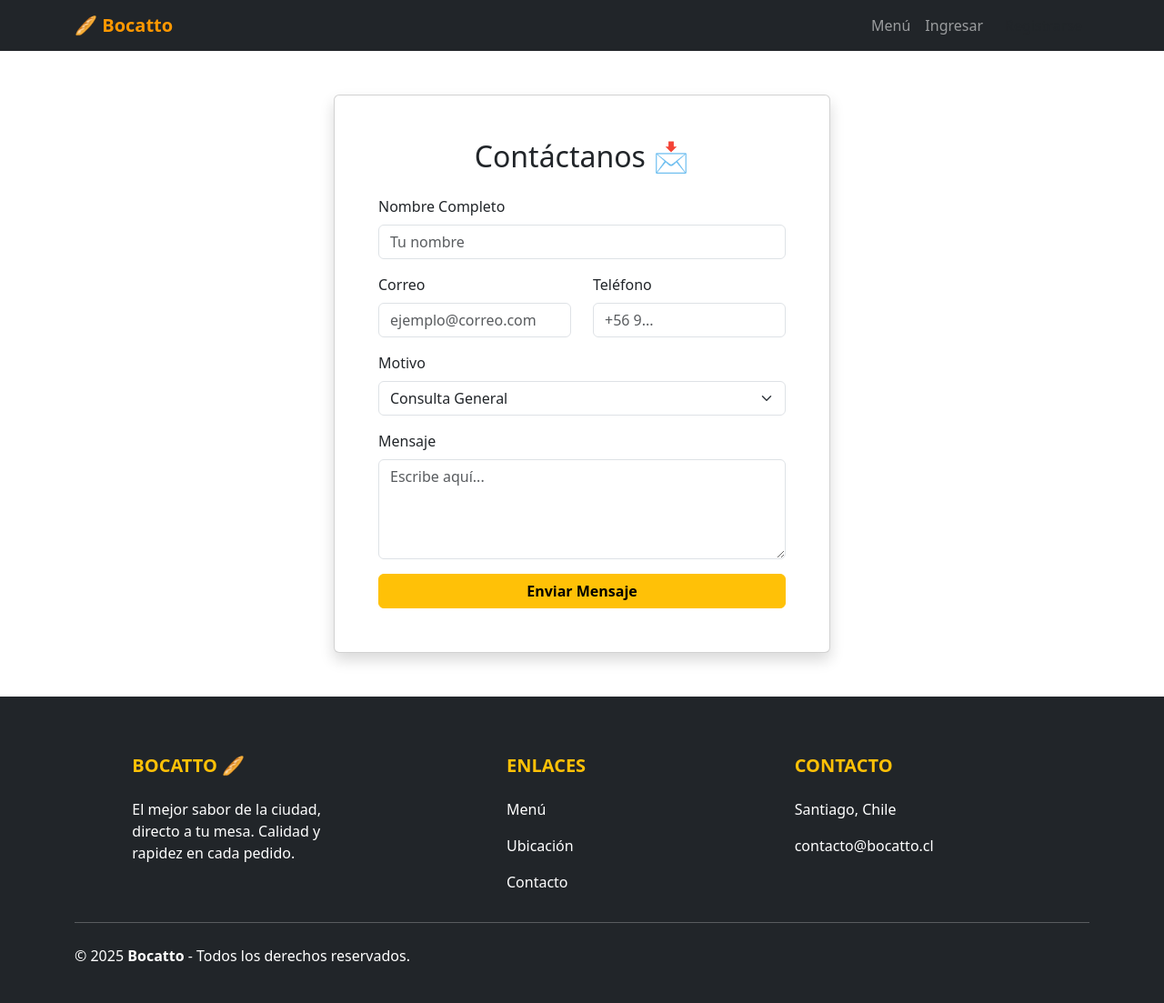
After one commit to MarsRozas/bocatto_web, a Django app: page /contacto/ in a window 1280 px wide. The commit adds this page. Shown: the whole page at 91% size. Run offline with Django 5.2, Linux system fonts and the light colour scheme.

Commit message:
Actualización, se agrego ubicacion y contacto

```diff
--- a/config/urls.py
+++ b/config/urls.py
@@ -18,7 +18,7 @@ from django.contrib import admin
 from django.urls import path, include
 from django.conf import settings
 from django.conf.urls.static import static
-from menu.views import index, agregar_al_carrito, ver_carrito, limpiar_carrito, checkout, registro, mis_pedidos
+from menu.views import index, agregar_al_carrito, ver_carrito, limpiar_carrito, checkout, registro, mis_pedidos, contacto, ubicacion
 
 urlpatterns = [
     path('admin/', admin.site.urls),
@@ -30,6 +30,8 @@ urlpatterns = [
     path('limpiar/', limpiar_carrito, name='limpiar'),
     path('checkout/', checkout, name='checkout'),
     path('mis-pedidos/', mis_pedidos, name='mis_pedidos'),
+    path('contacto/', contacto, name='contacto'),
+    path('ubicacion/', ubicacion, name='ubicacion'),
 ]
 
 # Configuración para servir imágenes en modo desarrollo
--- a/menu/forms.py
+++ b/menu/forms.py
@@ -1,5 +1,5 @@
 from django import forms
-from .models import Pedido
+from .models import Pedido, MensajeContacto
 
 class PedidoForm(forms.ModelForm):
     class Meta:
@@ -11,3 +11,15 @@ class PedidoForm(forms.ModelForm):
             'tipo_entrega': forms.Select(attrs={'class': 'form-select', 'id': 'tipoEntrega'}),
             'direccion': forms.Textarea(attrs={'class': 'form-control', 'rows': 3, 'id': 'inputDireccion'}),
         }
+
+class ContactoForm(forms.ModelForm):
+    class Meta:
+        model = MensajeContacto
+        fields = ['nombre', 'correo', 'telefono', 'motivo', 'mensaje']
+        widgets = {
+            'nombre': forms.TextInput(attrs={'class': 'form-control', 'placeholder': 'Tu nombre'}),
+            'correo': forms.EmailInput(attrs={'class': 'form-control', 'placeholder': 'ejemplo@correo.com'}),
+            'telefono': forms.TextInput(attrs={'class': 'form-control', 'placeholder': '+56 9...'}),
+            'motivo': forms.Select(attrs={'class': 'form-select'}),
+            'mensaje': forms.Textarea(attrs={'class': 'form-control', 'rows': 4, 'placeholder': 'Escribe aquí...'}),
+        }
--- a/menu/models.py
+++ b/menu/models.py
@@ -57,3 +57,22 @@ class ItemPedido(models.Model):
 
     def __str__(self):
         return f"{self.cantidad}x {self.producto.nombre}"
+
+class MensajeContacto(models.Model):
+    MOTIVOS = [
+        ('consulta', 'Consulta General'),
+        ('reclamo', 'Reclamo'),
+        ('sugerencia', 'Sugerencia'),
+        ('felicitacion', 'Felicitaciones'),
+        ('reserva', 'Reserva de Mesa'),
+    ]
+
+    nombre = models.CharField(max_length=100)
+    correo = models.EmailField()
+    telefono = models.CharField(max_length=20, blank=True, null=True)
+    motivo = models.CharField(max_length=20, choices=MOTIVOS, default='consulta')
+    mensaje = models.TextField()
+    fecha = models.DateTimeField(auto_now_add=True)
+
+    def __str__(self):
+        return f"{self.nombre} - {self.motivo}"
--- a/menu/templates/menu/base.html
+++ b/menu/templates/menu/base.html
@@ -56,8 +56,38 @@
     {% block content %}
     {% endblock %}
 
-    <footer class="footer text-center">
-        <p class="mb-0">© 2025 Bocatto - El mejor sabor</p>
+    <footer class="bg-dark text-white pt-5 pb-4 mt-auto">
+        <div class="container text-center text-md-start">
+            <div class="row text-center text-md-start">
+
+                <div class="col-md-3 col-lg-3 col-xl-3 mx-auto mt-3">
+                    <h5 class="text-uppercase mb-4 fw-bold text-warning">Bocatto 🥖</h5>
+                    <p>El mejor sabor de la ciudad, directo a tu mesa. Calidad y rapidez en cada pedido.</p>
+                </div>
+
+                <div class="col-md-2 col-lg-2 col-xl-2 mx-auto mt-3">
+                    <h5 class="text-uppercase mb-4 fw-bold text-warning">Enlaces</h5>
+                    <p><a href="{% url 'index' %}" class="text-white text-decoration-none">Menú</a></p>
+                    <p><a href="{% url 'ubicacion' %}" class="text-white text-decoration-none">Ubicación</a></p>
+                    <p><a href="{% url 'contacto' %}" class="text-white text-decoration-none">Contacto</a></p>
+                </div>
+
+                <div class="col-md-4 col-lg-3 col-xl-3 mx-auto mt-3">
+                    <h5 class="text-uppercase mb-4 fw-bold text-warning">Contacto</h5>
+                    <p><i class="fas fa-home mr-3"></i> Santiago, Chile</p>
+                    <p><i class="fas fa-envelope mr-3"></i> contacto@bocatto.cl</p>
+                </div>
+
+            </div>
+
+            <hr class="mb-4">
+
+            <div class="row align-items-center">
+                <div class="col-md-7 col-lg-8">
+                    <p> © 2025 <strong>Bocatto</strong> - Todos los derechos reservados.</p>
+                </div>
+            </div>
+        </div>
     </footer>
 
     <script src="https://cdn.jsdelivr.net/npm/bootstrap@5.3.0/dist/js/bootstrap.bundle.min.js"></script>
--- /dev/null
+++ b/menu/templates/menu/contacto.html
@@ -0,0 +1,53 @@
+{% extends 'menu/base.html' %}
+
+{% block content %}
+<div class="container my-5">
+    <div class="row justify-content-center">
+        <div class="col-md-8 col-lg-6">
+            <div class="card shadow">
+                <div class="card-body p-5">
+                    <h2 class="text-center mb-4">Contáctanos 📩</h2>
+
+                    {% if messages %}
+                        {% for message in messages %}
+                            <div class="alert alert-success">{{ message }}</div>
+                        {% endfor %}
+                    {% endif %}
+
+                    <form method="post">
+                        {% csrf_token %}
+
+                        <div class="mb-3">
+                            <label class="form-label">Nombre Completo</label>
+                            {{ form.nombre }}
+                        </div>
+
+                        <div class="row mb-3">
+                            <div class="col-md-6">
+                                <label class="form-label">Correo</label>
+                                {{ form.correo }}
+                            </div>
+                            <div class="col-md-6">
+                                <label class="form-label">Teléfono</label>
+                                {{ form.telefono }}
+                            </div>
+                        </div>
+
+                        <div class="mb-3">
+                            <label class="form-label">Motivo</label>
+                            {{ form.motivo }}
+                        </div>
+
+                        <div class="mb-3">
+                            <label class="form-label">Mensaje</label>
+                            {{ form.mensaje }}
+                        </div>
+
+                        <button type="submit" class="btn btn-warning w-100 fw-bold">Enviar Mensaje</button>
+                    </form>
+                </div>
+            </div>
+        </div>
+    </div>
+</div>
+{% endblock %}
--- a/menu/views.py
+++ b/menu/views.py
@@ -1,6 +1,6 @@
 from django.shortcuts import render, redirect, get_object_or_404
-from .models import Categoria, Producto, Pedido, ItemPedido
-from .forms import PedidoForm
+from .models import Categoria, Producto, Pedido, ItemPedido, MensajeContacto
+from .forms import PedidoForm, ContactoForm
 from django.contrib.auth.forms import UserCreationForm # <--- Para crear usuarios
 from django.contrib.auth.decorators import login_required # <--- El candado
 from django.contrib import messages
@@ -130,3 +130,18 @@ def mis_pedidos(request):
     # Si usas nombre_cliente, tendrías que filtrar por eso, pero lo ideal es por request.user
     pedidos = Pedido.objects.filter(usuario=request.user).order_by('-fecha')
     return render(request, 'menu/mis_pedidos.html', {'pedidos': pedidos})
+
+def contacto(request):
+    if request.method == 'POST':
+        form = ContactoForm(request.POST)
+        if form.is_valid():
+            form.save() # Guarda el mensaje en el Admin
+            messages.success(request, '¡Gracias! Hemos recibido tu mensaje.')
+            return redirect('contacto')
+    else:
+        form = ContactoForm()
+
+    return render(request, 'menu/contacto.html', {'form': form})
+
+def ubicacion(request):
+    return render(request, 'menu/ubicacion.html')
```
Also changed, not shown: menu/admin.py (+8 -1 lines), menu/templates/menu/ubicacion.html (added, +39 -0 lines), db.sqlite3, menu/migrations/0005_mensajecontacto.py (added).
